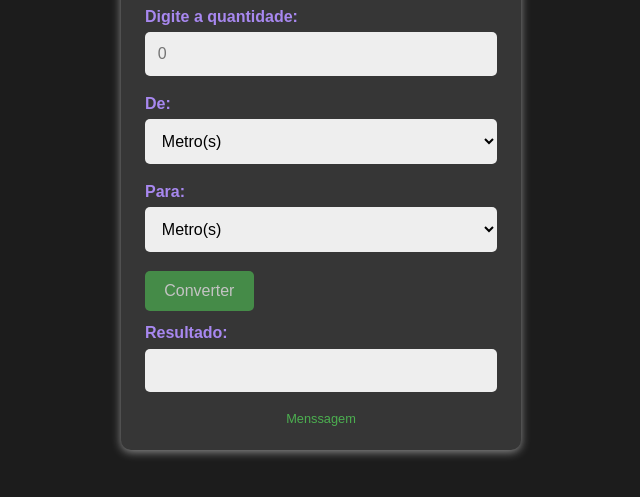
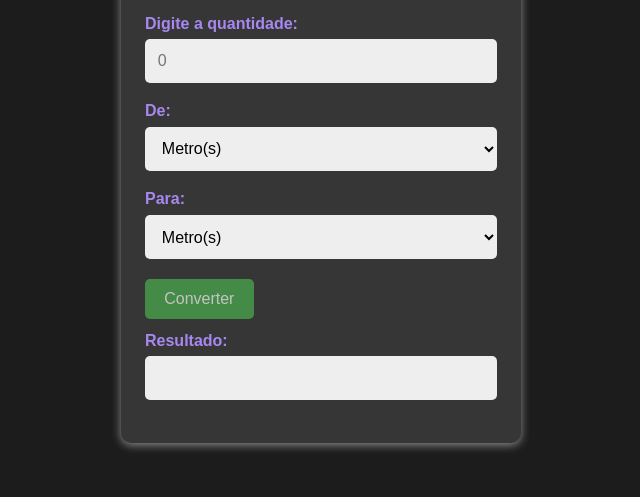
Before and after one commit to malinhodev/conversordeunidades, a plain HTML site: page index.html in a window 1280 px wide. Shown: the part 215-712 px from the top of the page, without its empty margins (319-959 px from the left). Drawn offline with Linux system fonts and the light colour scheme.

Commit message:
corrigindo falha no html

```diff
--- a/index.html
+++ b/index.html
@@ -40,7 +40,7 @@
             <input type="text" id="output" readonly>
         </div>
         <div id="message">
-            Menssagem
+
         </div>
     </div><!--container-->
 </body>
```
